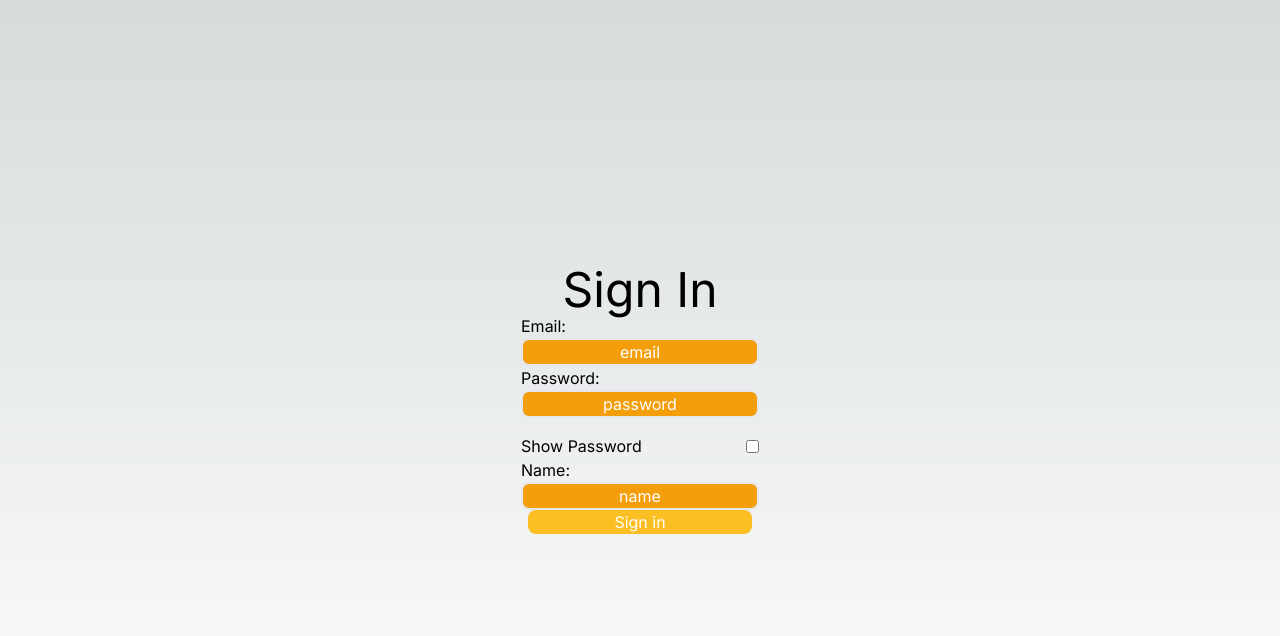
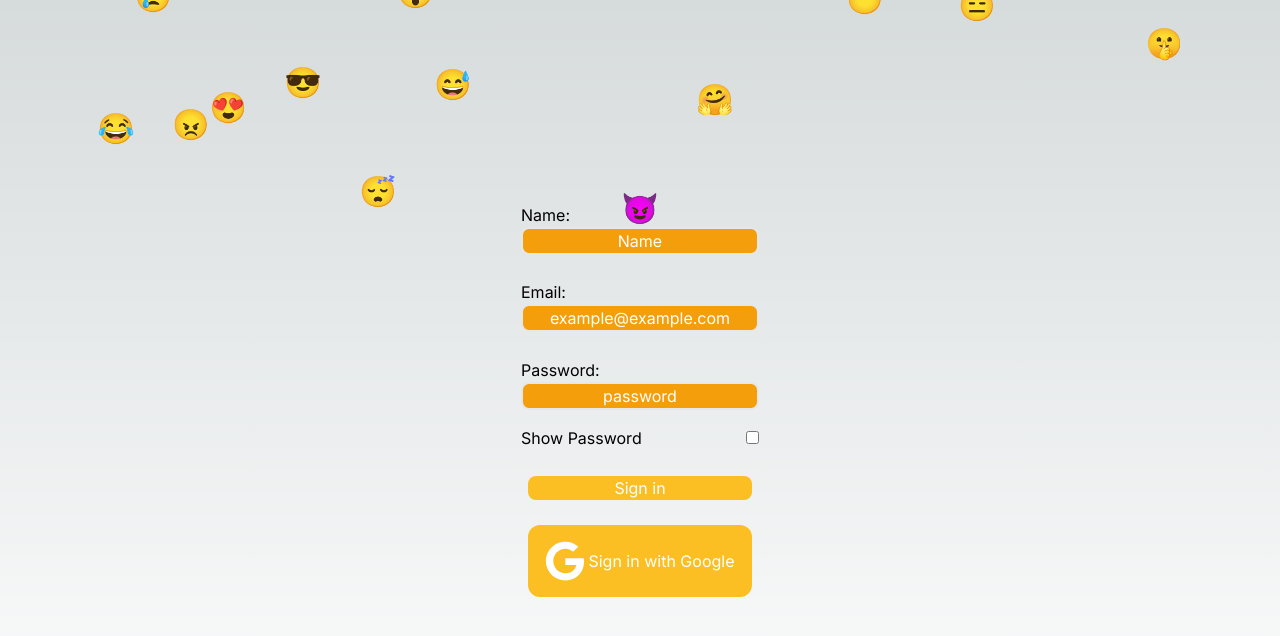
Before and after one commit to Abdulrahman777777/Moodly, a Next.js app: page / in a window 1280 px wide. Both pictures are taken after a click on the button "Login". Shown: the top 636 px of the page. Built offline with nearby package versions, Linux system fonts and the light colour scheme; no server answers.

Commit message:
Solvin the login problem

```diff
--- a/components/LoginForm.tsx
+++ b/components/LoginForm.tsx
@@ -1,4 +1,3 @@
-// components\LoginForm.tsx
 "use client";
 
 import React, { useRef, useState } from "react";
@@ -11,61 +10,68 @@ import { useAnimate, motion } from "framer-motion";
 import ScrollingEmojis from "./ScrollingEmojis";
 
 const provider = new GoogleAuthProvider();
+interface LoginFormProps {
+  setEmail: Function;
+  setAuthed: Function;
+}
 
+// Define Firebase configuration
+interface FirebaseConfig {
+  apiKey: string | undefined;
+  authDomain: string | undefined;
+  projectId: string | undefined;
+  storageBucket: string | undefined;
+  messagingSenderId: string | undefined;
+  appId: string | undefined;
+  measurementId: string | undefined;
+}
+
+// Initialize Firebase configuration
+const firebaseConfig: FirebaseConfig = {
+  apiKey: process.env.NEXT_PUBLIC_FIREBASE_API_KEY,
+  authDomain: process.env.NEXT_PUBLIC_FIREBASE_AUTH_DOMAIN,
+  projectId: process.env.NEXT_PUBLIC_FIREBASE_PROJECT_ID,
+  storageBucket: process.env.NEXT_PUBLIC_FIREBASE_STORAGE_BUCKET,
+  messagingSenderId: process.env.NEXT_PUBLIC_FIREBASE_MESSAGING_SENDER_ID,
+  appId: process.env.NEXT_PUBLIC_FIREBASE_APP_ID,
+  measurementId: process.env.NEXT_PUBLIC_FIREBASE_MEASUREMENT_ID,
+};
+
+// Initialize Firebase
+const app = initializeApp(firebaseConfig);
+const auth = getAuth(app);
+
+function LoginForm({ setEmail, setAuthed }: LoginFormProps) {
+  const [scope, animate] = useAnimate();
+  const emailInput = useRef(null as any);
+  const passwordInput = useRef(null as any);
+  const nameInput = useRef(null as any);
   const validateEmail = (email: string) => {
     const emailRegex = /^[^\s@]+@[^\s@]+\.[^\s@]+$/;
     return emailRegex.test(email);
   };
-
-const LoginForm = ({
-  setEmail,
-  setAuthed,
-}: {
-  setEmail: Function;
-  setAuthed: Function;
-}) => {
-  const [email, setEmailState] = useState("");
-  const [password, setPassword] = useState("");
-  const [name, setName] = useState("");
   const [checkBox, setCheckBox] = useState("password");
-  const [error, setError] = useState("");
-  const emailInput = useRef<HTMLInputElement>(null);
-  const passwordInput = useRef<HTMLInputElement>(null);
-  const nameInput = useRef<HTMLInputElement>(null);
-  const scope = useRef<HTMLDivElement>(null);
-
-  const animate = useAnimate();
-
-  const handleSignIn = () => {
-    if (!validateEmail(emailInput.current?.value ?? "")) {
-      setError("Please enter a valid email");
-    } else {
-      const password = passwordInput.current?.value ?? "";
-      const email = emailInput.current?.value ?? "";
-      const name = nameInput.current?.value ?? "";
-      const id = v4();
-      if (email) {
-        setEmail(email);
-        setAuthed(true);
-        userAddition(id, email, password, Date.now(), name);
-      } else {
-        // Handle the case where email is undefined
-        setError("Email is required");
-      }
-    }
-  };
-
   return (
-    <div className="flex flex-col items-center justify-center w-screen h-screen">
-      <div className="flex flex-col items-center justify-center w-1/2 h-1/2">
-        <h1 className="text-5xl">Sign In</h1>
+    <>
+      <ScrollingEmojis />
+      <div className="w-screen h-screen bg-opacity-15 z-50  flex gap-36 justify-around items-center flex-col ">
+        <div className="email w-screen gap-5 h-1/2 flex justify-around items-center flex-col">
+          <div className="email">
+            <h3>Name:</h3>
+            <input
+              className=" placeholder:text-white bg-amber-500 dark:bg-amber-600 text-white border-2 rounded-lg text-center "
+              ref={nameInput}
+              type="text"
+              placeholder="Name"
+            />
+          </div>
           <div className="email">
             <h3>Email:</h3>
             <input
+              className=" placeholder:text-white bg-amber-500 dark:bg-amber-600 text-white border-2 rounded-lg text-center "
               ref={emailInput}
-            className="placeholder:text-white bg-amber-500 dark:bg-amber-600 text-white border-2 rounded-lg text-center "
-            type="email"
-            placeholder="email"
+              type="text"
+              placeholder="example@example.com"
             />
           </div>
           <div className="password">
@@ -92,27 +98,59 @@ const LoginForm = ({
               />
             </div>
           </div>
-        <div className="name">
-          <h3>Name:</h3>
-          <input
-            ref={nameInput}
-            className="placeholder:text-white bg-amber-500 dark:bg-amber-600 text-white border-2 rounded-lg text-center "
-            type="text"
-            placeholder="name"
-          />
-        </div>
           <div className="submit w-screen flex justify-center items-center ">
             <button
               className="w-56 bg-amber-400 dark:bg-amber-500 text-white rounded-lg  "
-            onClick={handleSignIn}
+              onClick={() => {
+                if (!validateEmail(emailInput.current.value)) {
+                  alert("Please enter a valid email");
+                } else {
+                  const password = passwordInput.current.value;
+                  const email = emailInput.current.value;
+                  const name = nameInput.current.value;
+                  const id = v4();
+                  setEmail(email);
+                  setAuthed(true);
+                  userAddition(id, email, password, Date.now(), name);
+                }
+              }}
             >
               Sign in
             </button>
           </div>
-        {error && <p style={{ color: "red" }}>{error}</p>}
+          <motion.button
+            onHoverStart={() => {
+              animate(scope.current, { rotate: 180 });
+            }}
+            onHoverEnd={() => {
+              animate(scope.current, { rotate: 0 });
+            }}
+            className=" flex justify-around items-center bg-amber-400 dark:bg-amber-500 text-white w-56 p-4 rounded-xl "
+            onClick={() => {
+              signInWithPopup(auth, provider)
+                .then((result) => {
+                  userAddition(
+                    result.user.uid,
+                    result.user.email as string,
+                    result.user.displayName as string,
+                    Date.now(),
+                    result.user.displayName as string
+                  );
+                  setEmail(result.user.email);
+                  setAuthed(true);
+                })
+                .catch((er) => {});
+            }}
+          >
+            {" "}
+            <text ref={scope}>
+              <FaGoogle size={40} />
+            </text>
+            Sign in with Google{" "}
+          </motion.button>
         </div>
       </div>
+    </>
   );
-};
-
+}
 export default LoginForm;
```
Lines whose indentation alone changed are shown as unchanged.
